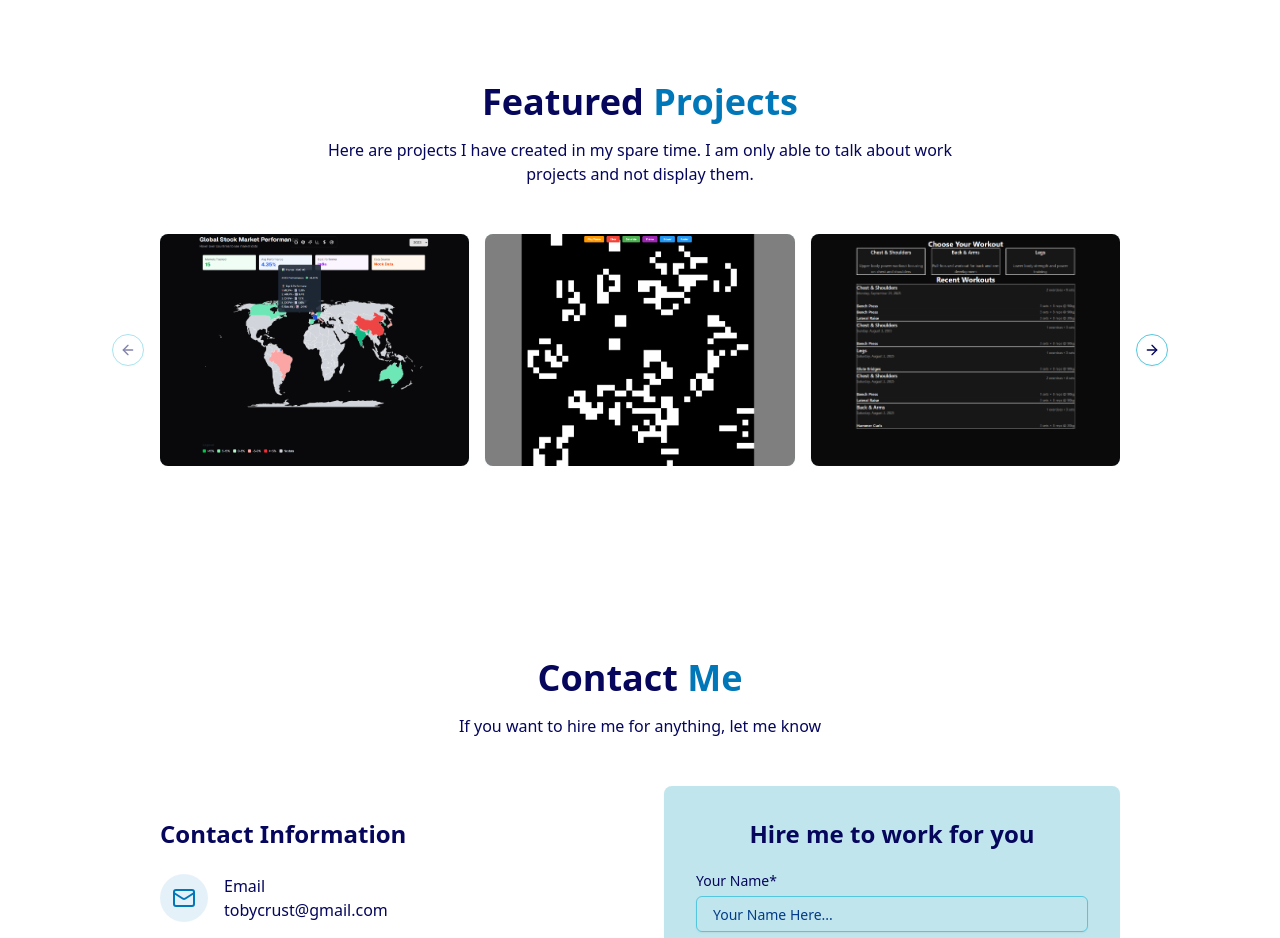
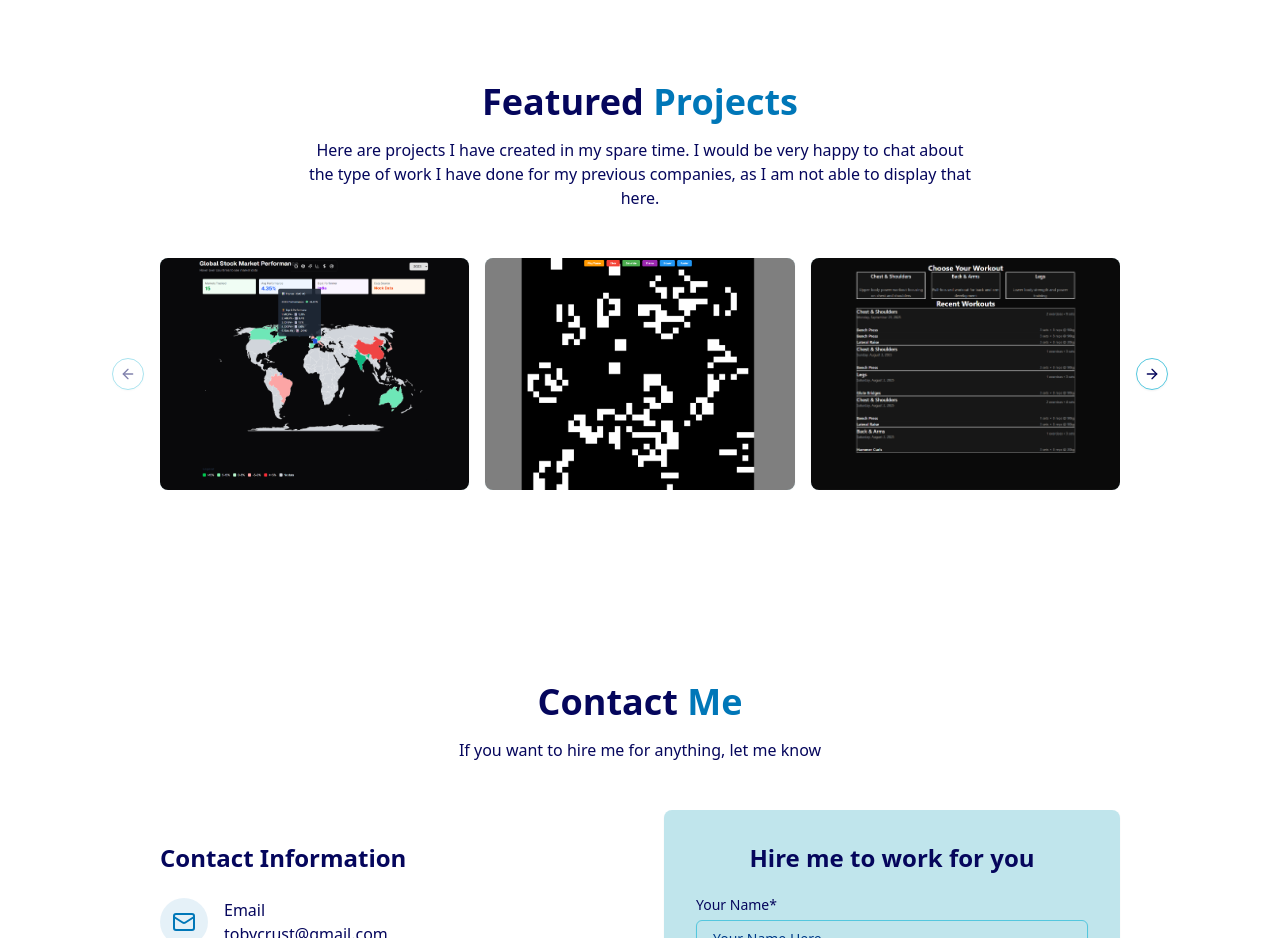
Before and after one commit to leanforward-backend/toby-crust-portfolio, a React (Vite) app: page / in a window 1280 px wide. Shown: the part 2680-3618 px from the top of the page. Built offline with nearby package versions, Linux system fonts and the light colour scheme.

Commit message:
changed the blurb for projects

```diff
--- a/src/components/projects.tsx
+++ b/src/components/projects.tsx
@@ -47,7 +47,8 @@ export const Projects = () => {
                 </h2>
 
                 <p className="text-center text-muted-forground mb-12 max-w-2xl mx-auto">
-                    Here are projects I have created in my spare time. I am only able to talk about work projects and not display them.
+                    Here are projects I have created in my spare time.
+                    I would be very happy to chat about the type of work I have done for my previous companies, as I am not able to display that here.
                 </p>
                 <Carousel
                     opts={{
```
